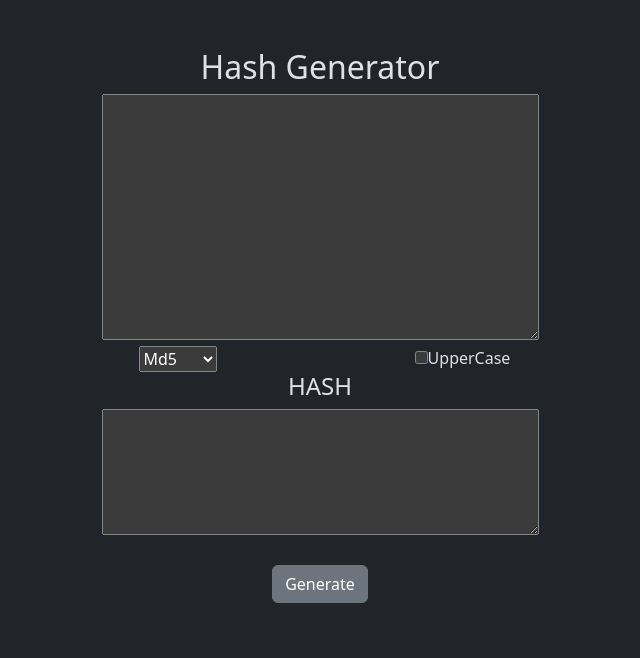
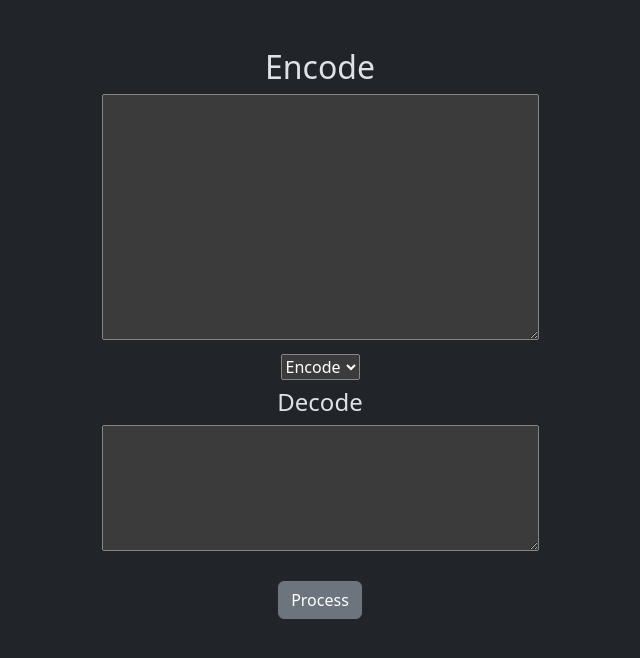
Before and after one commit to marciohickstein/hash_generator, a React (Vite) app in the folder frontend/: page / in a window 1280 px wide. Shown: the top 658 px of the page, without its empty margins (320-960 px from the left). Built offline with nearby package versions, Linux system fonts and the light colour scheme.

Commit message:
On the backend - created a endpoint to encode and decode string. On the frontend created a new component for user encode and encode in base64.

```diff
--- a/frontend/src/App.jsx
+++ b/frontend/src/App.jsx
@@ -1,73 +1,16 @@
 import { useState } from 'react'
-//import './App.css';
 import '../node_modules/bootstrap/dist/css/bootstrap.css';
+import HashComponent from './components/HashComponent';
+import Base64Component from './components/Base64Component';
 
 function App() {
-  const [string, setString] = useState('');
-  const [hash, setHash] = useState('');
-  const [algo, setAlgo] = useState('md5');
+  return (
+    <>
+      {/* <HashComponent></HashComponent> */}
 
-  const changeString = (event) => {
-    setString(event.target.value);
-  }
-
-  const generateHash = (event) => {
-    (async () => {
-      const response = await fetch(`http://localhost:3003/${algo}`, {
-        method: 'POST',
-        headers: {
-          'Content-Type': 'application/json'
-        },
-        body: JSON.stringify({ string })
-      });
-
-      const hashFromApi = await response.json();
-      setHash(hashFromApi.hash);
-    })()
-  }
-
-  const changeUpperCaseString = (event) => {
-    let upperString = (event.target.checked) ? string.toUpperCase() : string.toLowerCase();
-
-    setString(upperString);
-  }
-
-  const changeAlgorithm = (event) => {
-    setAlgo(event.target.value);
-  }
-
-  return (
-    <div className='container text-center'>
-      <br />
-      <br />
-      <h2>Hash Generator</h2>
-      <textarea name="string" id="string" cols="45" rows="10" value={string} onChange={changeString} ></textarea>
-      <div className="row justify-content-center">
-        <div className='col-3'>
-          <select onChange={changeAlgorithm}>
-            <option value="md5">Md5</option>
-            <option value="sha1">Sha1</option>
-            <option value="sha256">Sha256</option>
-            <option value="sha512">Sha512</option>
-          </select>
-        </div>
-
-        <div className="col-3">
-          <input type="checkbox" name="uppercase" id="uppercase" onClick={changeUpperCaseString} />
-          UpperCase
-
-        </div>
-      </div>
-
-      <h4>HASH</h4>
-      <textarea name="hash" id="hash" cols="45" rows="5" readOnly value={hash}></textarea>
-      <br />
-      <br />
-      <button className="btn btn-secondary" onClick={generateHash}>Generate</button>
-
-    </div>
-
-  )
+      <Base64Component></Base64Component>
+    </>
+  );
 }
 
 export default App
--- /dev/null
+++ b/frontend/src/components/Base64Component.jsx
@@ -0,0 +1,78 @@
+import { useState } from 'react'
+
+import '../../node_modules/bootstrap/dist/css/bootstrap.css';
+
+const OPER_ENCODE = 'encode';
+const OPER_DECODE = 'decode';
+
+function Base64Component() {
+    const [string, setString] = useState('');
+    const [operation, setOperation] = useState(OPER_ENCODE);
+    const [stringProcessed, setStringProcessed] = useState('');
+
+    const uppercase = (string) => {
+        return string.toUpperCase();
+    }
+
+    const camelCase = (string) => {
+        const array = string.split(' ');
+        const arrayInCamelCase = array.map((w) => {
+            const wordInCamelCase = w[0].toUpperCase() + w.slice(1).toLowerCase();
+
+            return wordInCamelCase;
+        })
+
+
+        return arrayInCamelCase.join(' ');
+    }
+
+    const changeString = (event) => {
+        setString(event.target.value);
+    }
+
+    const encodeDecode = (event) => {
+        (async () => {
+            const response = await fetch(`http://localhost:3003/${operation}`, {
+                method: 'POST',
+                headers: {
+                    'Content-Type': 'application/json'
+                },
+                body: JSON.stringify({ string })
+            });
+
+            const responseApi = await response.json();
+
+            setStringProcessed(responseApi[operation]);
+        })()
+    }
+
+    const changeOperation = (event) => {
+        setOperation(event.target.value);
+    }
+
+    return (
+        <div className='container text-center'>
+            <br />
+            <br />
+            <h2>{ camelCase(operation === OPER_ENCODE ? OPER_ENCODE : OPER_DECODE) }</h2>
+            <textarea className="mb-2" name="string" id="string" cols="45" rows="10" value={string} onChange={changeString} ></textarea>
+            <div className="row justify-content-center mb-2">
+                <div className='col-3'>
+                    <select onChange={changeOperation}>
+                        <option value="encode">Encode</option>
+                        <option value="decode">Decode</option>
+                    </select>
+                </div>
+            </div>
+            <h4>{ camelCase(operation === OPER_DECODE ? OPER_ENCODE : OPER_DECODE) }</h4>
+            <textarea name="hash" id="hash" cols="45" rows="5" readOnly value={stringProcessed}></textarea>
+            <br />
+            <br />
+            <button className="btn btn-secondary" onClick={encodeDecode}>Process</button>
+
+        </div>
+
+    )
+}
+
+export default Base64Component;
--- /dev/null
+++ b/frontend/src/components/HashComponent.jsx
@@ -0,0 +1,73 @@
+import { useState } from 'react'
+
+import '../../node_modules/bootstrap/dist/css/bootstrap.css';
+
+function HashComponent() {
+    const [string, setString] = useState('');
+    const [hash, setHash] = useState('');
+    const [algo, setAlgo] = useState('md5');
+
+    const changeString = (event) => {
+        setString(event.target.value);
+    }
+
+    const generateHash = (event) => {
+        (async () => {
+            const response = await fetch(`http://localhost:3003/${algo}`, {
+                method: 'POST',
+                headers: {
+                    'Content-Type': 'application/json'
+                },
+                body: JSON.stringify({ string })
+            });
+
+            const hashFromApi = await response.json();
+            setHash(hashFromApi.hash);
+        })()
+    }
+
+    const changeUpperCaseString = (event) => {
+        let upperString = (event.target.checked) ? string.toUpperCase() : string.toLowerCase();
+
+        setString(upperString);
+    }
+
+    const changeAlgorithm = (event) => {
+        setAlgo(event.target.value);
+    }
+
+    return (
+        <div className='container text-center'>
+            <br />
+            <br />
+            <h2>Hash Generator</h2>
+            <textarea name="string" id="string" cols="45" rows="10" value={string} onChange={changeString} ></textarea>
+            <div className="row justify-content-center">
+                <div className='col-3'>
+                    <select onChange={changeAlgorithm}>
+                        <option value="md5">Md5</option>
+                        <option value="sha1">Sha1</option>
+                        <option value="sha256">Sha256</option>
+                        <option value="sha512">Sha512</option>
+                    </select>
+                </div>
+
+                <div className="col-3">
+                    <input type="checkbox" name="uppercase" id="uppercase" onClick={changeUpperCaseString} />
+                    UpperCase
+
+                </div>
+            </div>
+
+            <h4>HASH</h4>
+            <textarea name="hash" id="hash" cols="45" rows="5" readOnly value={hash}></textarea>
+            <br />
+            <br />
+            <button className="btn btn-secondary" onClick={generateHash}>Generate</button>
+
+        </div>
+
+    )
+}
+
+export default HashComponent;
```
Also changed, not shown: 1 other file (tests, documents, lock files or other folders).
